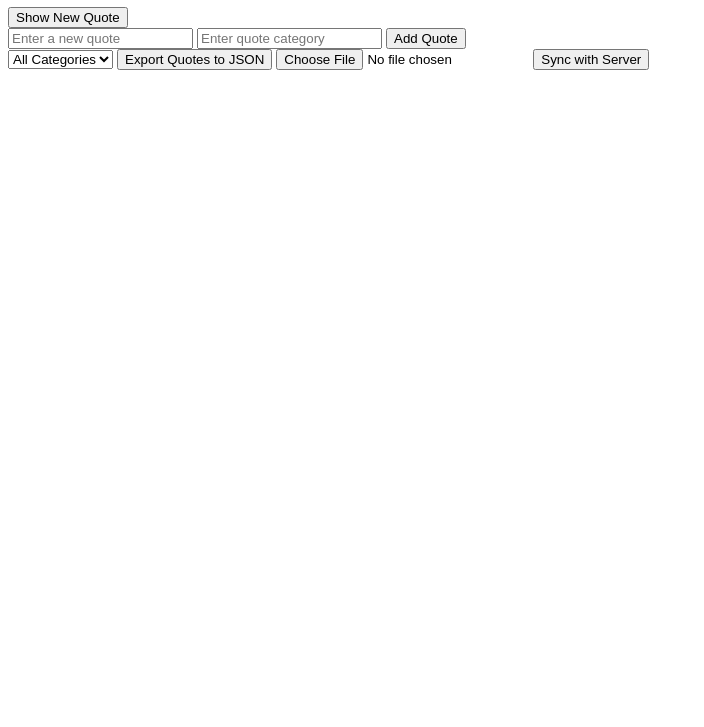
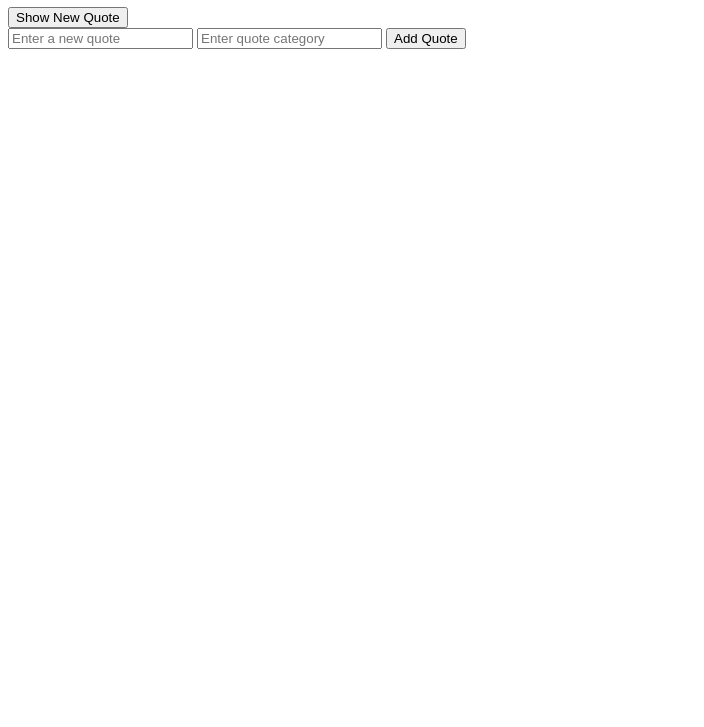
Before and after one commit to MarouaneCH30/alx_fe_javascript, a plain HTML site: page dom-manipulation/index.html in a window 1280 px wide. Shown: the part 73-800 px from the top of the page, without its empty margins (0-704 px from the left). Drawn offline with Linux system fonts and the light colour scheme.

Commit message:
Update index.html

```diff
--- a/dom-manipulation/index.html
+++ b/dom-manipulation/index.html
@@ -9,21 +9,11 @@
   <h1>Dynamic Quote Generator</h1>
   <div id="quoteDisplay"></div>
   <button id="newQuote">Show New Quote</button>
-
   <div>
     <input id="newQuoteText" type="text" placeholder="Enter a new quote" />
     <input id="newQuoteCategory" type="text" placeholder="Enter quote category" />
     <button onclick="addQuote()">Add Quote</button>
   </div>
-
-  <select id="categoryFilter" onchange="filterQuotes()">
-    <option value="all">All Categories</option>
-  </select>
-
-  <button onclick="exportToJsonFile()">Export Quotes to JSON</button>
-  <input type="file" id="importFile" accept=".json" onchange="importFromJsonFile(event)" />
-  <button onclick="syncWithServer()">Sync with Server</button>
-
   <script src="script.js"></script>
 </body>
 </html>
```
